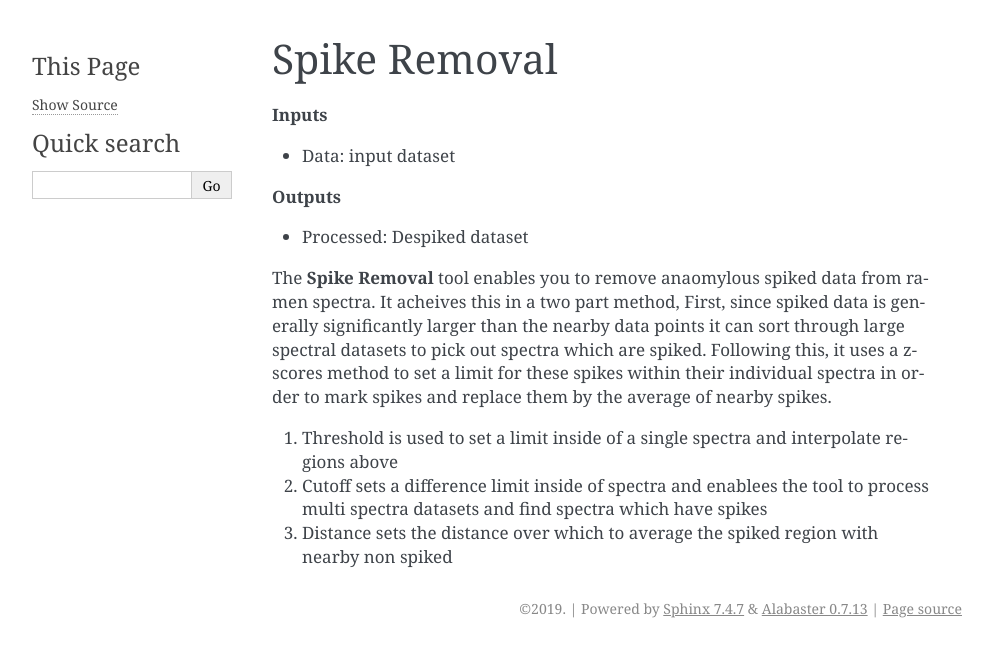
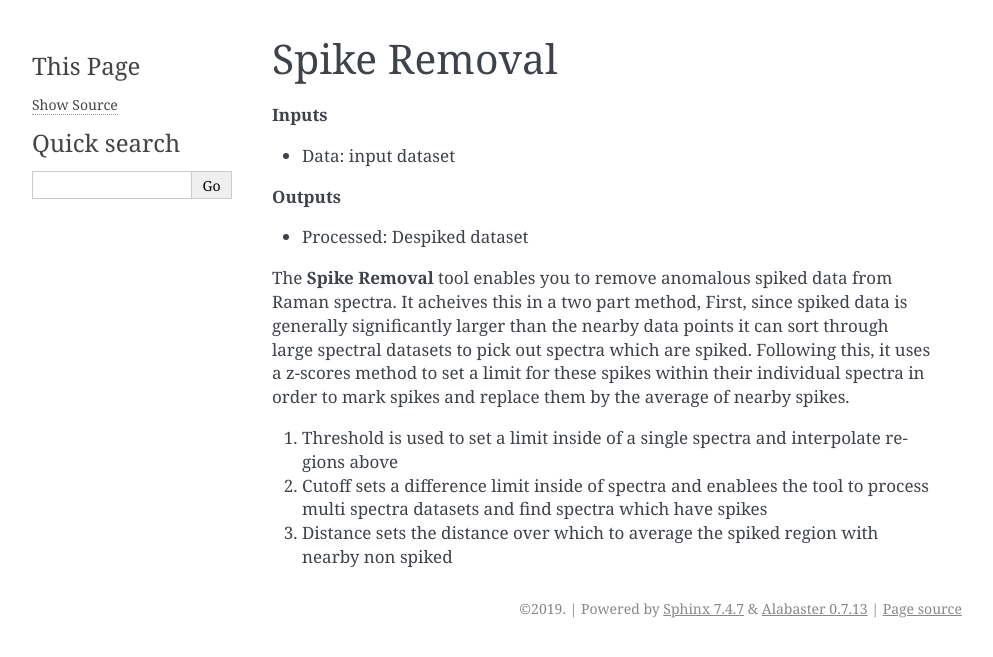
Before and after one commit to znarthur/orange-spectroscopy, a Sphinx documentation site: the page built from doc/widgets/SpikeRemoval.md, in a window 1280 px wide. Shown: the top 657 px of the page, without its empty margins (148-1141 px from the left). Built offline with Sphinx 7.4.7, drawn with Linux system fonts in a browser that asks for light colours.

Commit message:
Some tpyo corrections

```diff
--- a/doc/widgets/SpikeRemoval.md
+++ b/doc/widgets/SpikeRemoval.md
@@ -8,8 +8,8 @@
 
 - Processed: Despiked dataset
 
-The **Spike Removal** tool enables you to remove anaomylous spiked data
-from ramen spectra. It acheives this in a two part method, First, since spiked data is
+The **Spike Removal** tool enables you to remove anomalous spiked data
+from Raman spectra. It acheives this in a two part method, First, since spiked data is
 generally significantly larger than the nearby data points it can sort through large
 spectral datasets to pick out spectra which are spiked. Following this, it uses a z-scores method
 to set a limit for these spikes within their individual spectra in order to mark spikes
```
